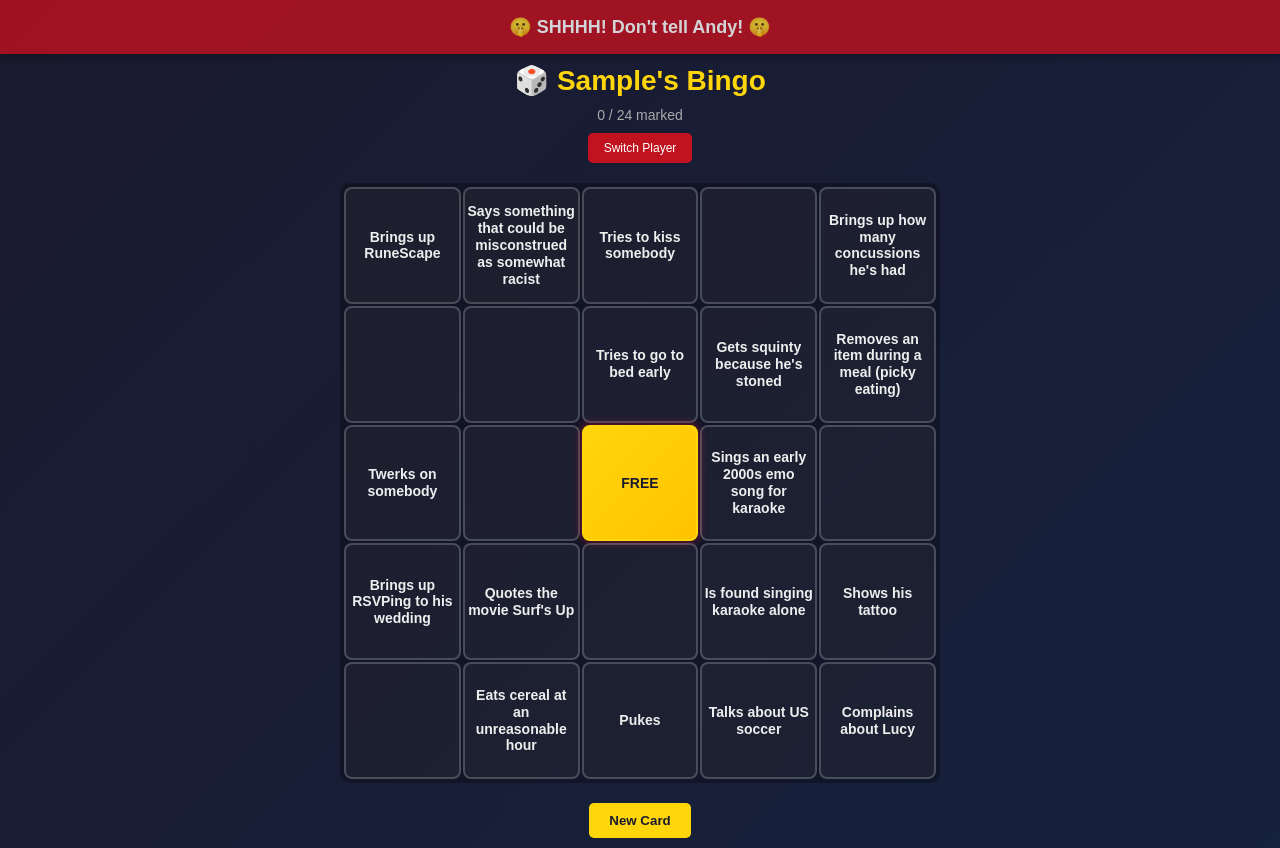
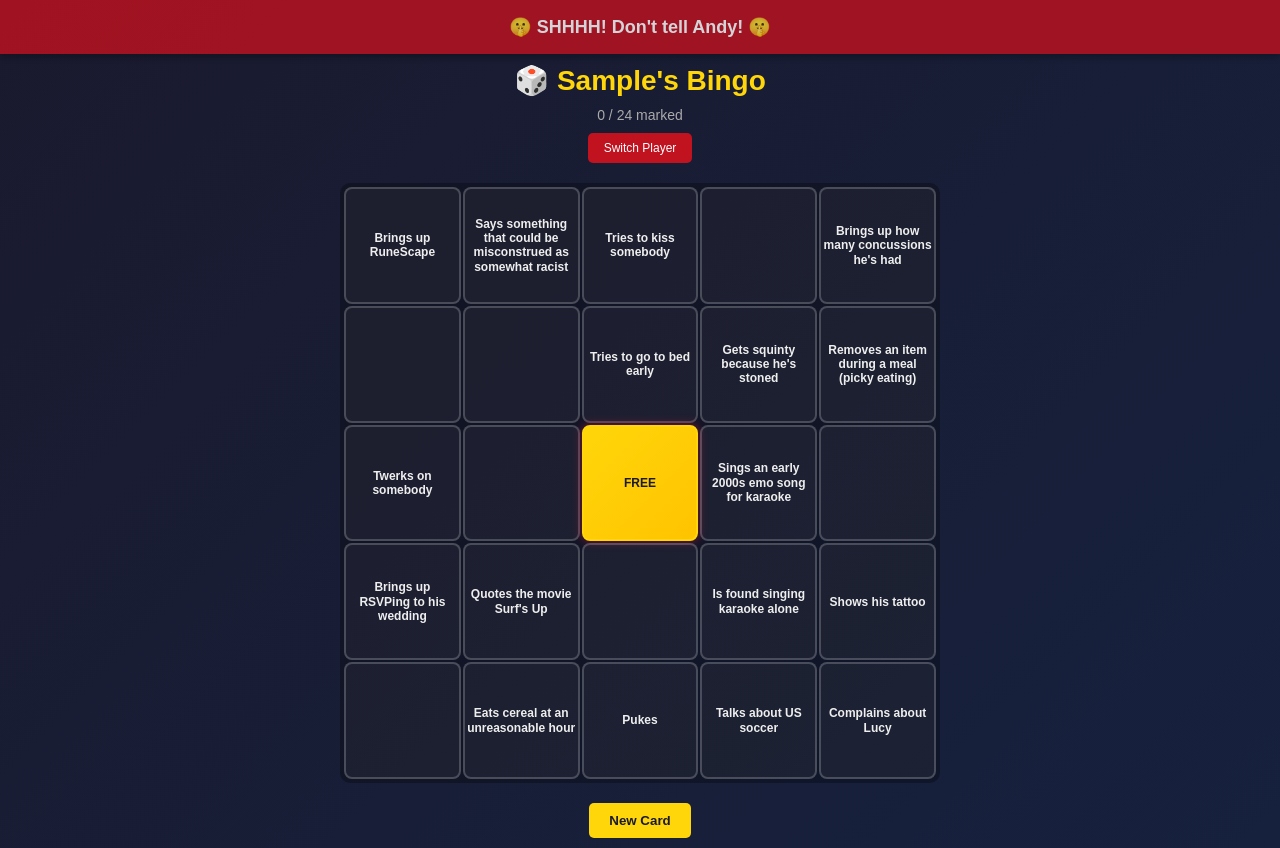
Before and after one commit to larchey/bachelor-bingo, a React (Vite) app: page / in a window 1280 px wide. Both pictures are taken after typing "Sample" into the empty fields and a click on the button "Play". Built offline with nearby package versions, Linux system fonts and the light colour scheme.

Commit message:
Reduce text size in cells

```diff
--- a/src/index.css
+++ b/src/index.css
@@ -192,7 +192,7 @@ body {
   align-items: center;
   justify-content: center;
   text-align: center;
-  font-size: clamp(9px, 2.8vw, 14px);
+  font-size: clamp(8px, 2.3vw, 12px);
   padding: 2px;
   cursor: pointer;
   background: rgba(255, 255, 255, 0.05);
```
